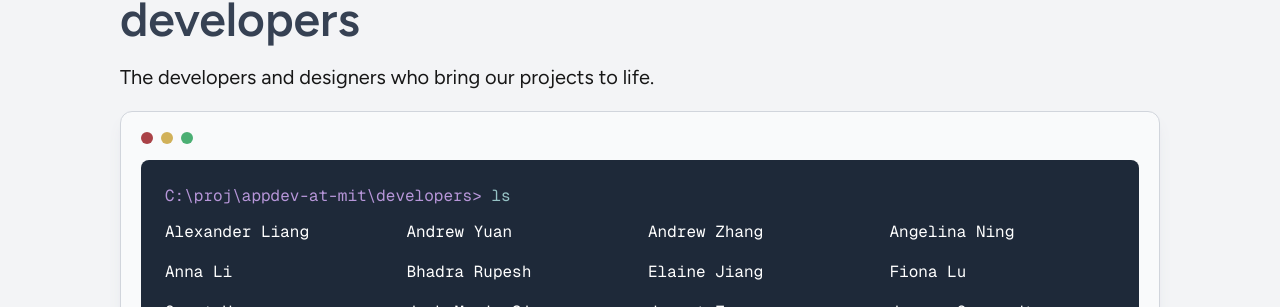
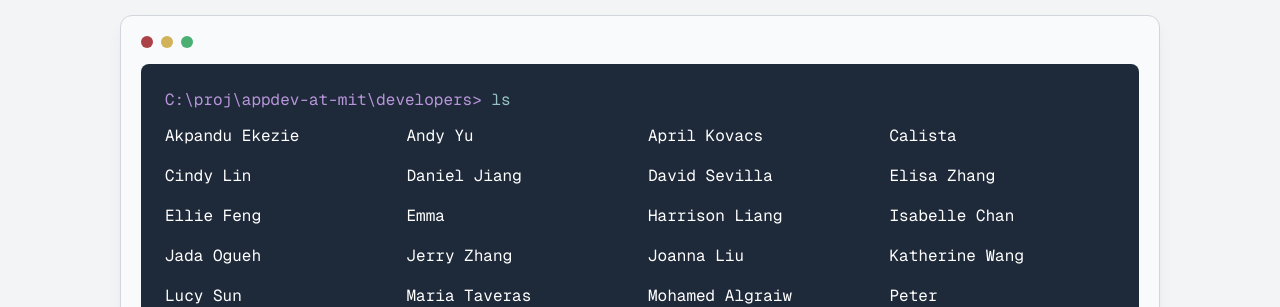
Before and after one commit to appdev-at-mit/appdev-site, a Next.js app: page /team in a window 1280 px wide. Shown: the part 2493-2800 px from the top of the page. Built offline with nearby package versions, Linux system fonts and the light colour scheme.

Commit message:
new members

```diff
--- a/src/app/team/members.ts
+++ b/src/app/team/members.ts
@@ -81,6 +81,43 @@
 ];
 
 const developers: string[] = [
+  "Akpandu Ekezie",
+  "Andy Yu",
+  "April Kovacs",
+  "Calista",
+  "Cindy Lin",
+  "Daniel Jiang",
+  "David Sevilla",
+  "Elisa Zhang",
+  "Ellie Feng",
+  "Emma",
+  "Harrison Liang",
+  "Isabelle Chan",
+  "Jada Ogueh",
+  "Jerry Zhang",
+  "Joanna Liu",
+  "Katherine Wang",
+  "Lucy Sun",
+  "Maria Taveras",
+  "Mohamed Algraiw",
+  "Peter",
+  "Rahsun Komatsuzaki-Fields",
+  "Robert",
+  "Shelly Yang",
+  "Thinh Pham",
+  "Victoria Ou",
+  "Yolanda Hu",
+];
+
+interface AlumniGroup {
+  semester: string;
+  members: string[];
+}
+
+const alumni: AlumniGroup[] = [
+  {
+    semester: "Spring 2025",
+    members: [
       "Alexander Liang",
       "Andrew Yuan",
       "Andrew Zhang",
@@ -108,7 +145,6 @@
       "Owen Coulter",
       "Peter Lin",
       "Rachel Onwu",
-  "Rahsun Komatsuzaki-Fields",
       "Sejal Rathi",
       "Smruti Patil",
       "Srilekha Mamidala",
@@ -116,6 +152,8 @@
       "Tolu Ojo-Osagie",
       "Victoria Park",
       "Vy Pham",
+    ],
+  },
 ];
 
-export { developers, exec };
+export { developers, exec, alumni };
--- a/src/app/team/page.tsx
+++ b/src/app/team/page.tsx
@@ -1,4 +1,6 @@
-import { developers, exec } from "./members";
+"use client";
+
+import { developers, exec, alumni } from "./members";
 import Navbar from "../components/navbar";
 import Footer from "../components/footer";
 import AppWindow from "../components/appwindow";
@@ -6,8 +8,14 @@
 import Image from "next/image";
 import Link from "next/link";
 import App from "next/app";
+import { useState } from "react";
 
 export default function TeamPage() {
+  const [openAlumni, setOpenAlumni] = useState<string | null>(null);
+
+  const toggleAlumni = (semester: string) => {
+    setOpenAlumni(openAlumni === semester ? null : semester);
+  };
   return (
     <div className="bg-gray-100">
       <Navbar />
@@ -52,10 +60,6 @@
         <h2 className="text-5xl mt-20 mb-5 font-semibold text-gray-700">
           executive board
         </h2>
-        <p className="text-xl mb-5">
-          Exec manages all initiatives, spanning both technical and business
-          aspects, to keep us growing.
-        </p>
         <div className="grid grid-cols-1 md:grid-cols-2 lg:grid-cols-3 gap-8">
           {exec.map((member) => (
             <AppWindow key={member.name}>
@@ -78,9 +82,6 @@
         <h2 className="text-5xl mt-20 mb-5 font-semibold text-gray-700">
           developers
         </h2>
-        <p className="text-xl mb-5">
-          The developers and designers who bring our projects to life.
-        </p>
         <AppWindow>
           <div className="bg-gray-800 p-6 rounded-lg text-white font-mono">
             <p>
@@ -96,6 +97,55 @@
             </div>
           </div>
         </AppWindow>
+
+        <h2 className="text-5xl mt-20 mb-5 font-semibold text-gray-700">
+          alumni
+        </h2>
+        {alumni.map((group) => (
+          <div key={group.semester} className="mb-4">
+            <AppWindow>
+              <div className="bg-gray-800 rounded-lg text-white font-mono overflow-hidden">
+                <button
+                  onClick={() => toggleAlumni(group.semester)}
+                  className="w-full p-6 text-left hover:bg-gray-700 transition-colors rounded-lg"
+                >
+                  <p className="flex items-center justify-between">
+                    <span>
+                      <span className="text-appdev-purple">
+                        C:\proj\appdev-at-mit\alumni\
+                        {group.semester.toLowerCase().replace(" ", "-")}&gt;
+                      </span>
+                      <span className="text-appdev-teal"> ls</span>
+                    </span>
+                    <span
+                      className={`text-2xl transition-transform duration-300 ${
+                        openAlumni === group.semester ? "rotate-0" : "rotate-0"
+                      }`}
+                    >
+                      {openAlumni === group.semester ? "-" : "+"}
+                    </span>
+                  </p>
+                </button>
+                <div
+                  className={`transition-all duration-300 ease-in-out ${
+                    openAlumni === group.semester
+                      ? "max-h-[2000px] opacity-100"
+                      : "max-h-0 opacity-0"
+                  }`}
+                  style={{
+                    overflow: "hidden",
+                  }}
+                >
+                  <div className="px-6 pb-6 grid grid-cols-1 md:grid-cols-2 lg:grid-cols-4 gap-4">
+                    {group.members.map((person) => (
+                      <p key={person}>{person}</p>
+                    ))}
+                  </div>
+                </div>
+              </div>
+            </AppWindow>
+          </div>
+        ))}
         <Link href="/apply" className="flex justify-center mt-10">
           <button className="bg-appdev-green text-white text-xl mt-5 cursor-pointer hover:brightness-110 w-60 py-2 rounded-full">
             Join us!
```
Lines whose indentation alone changed are shown as unchanged.
